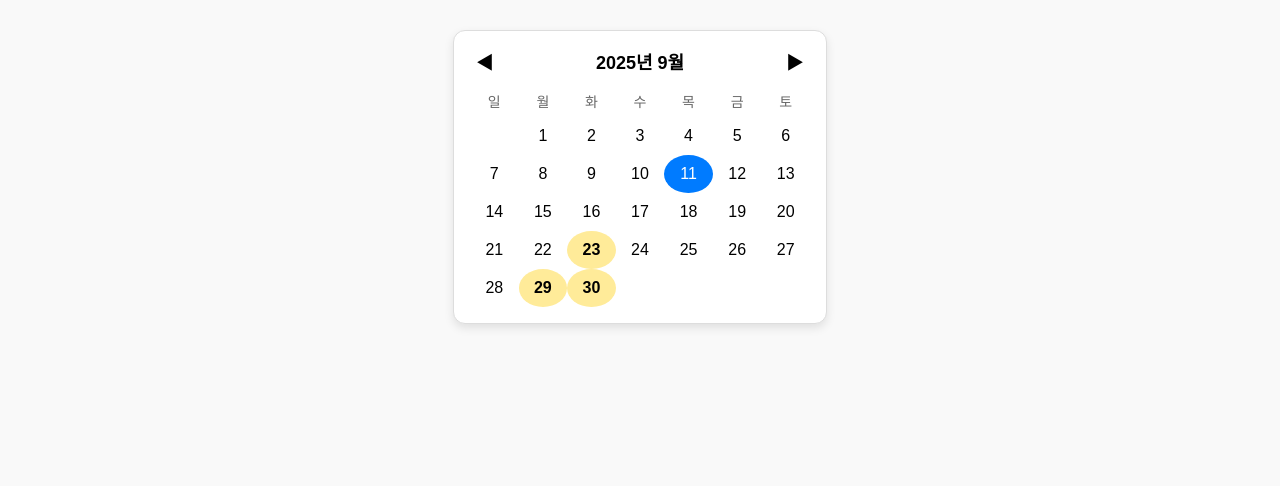
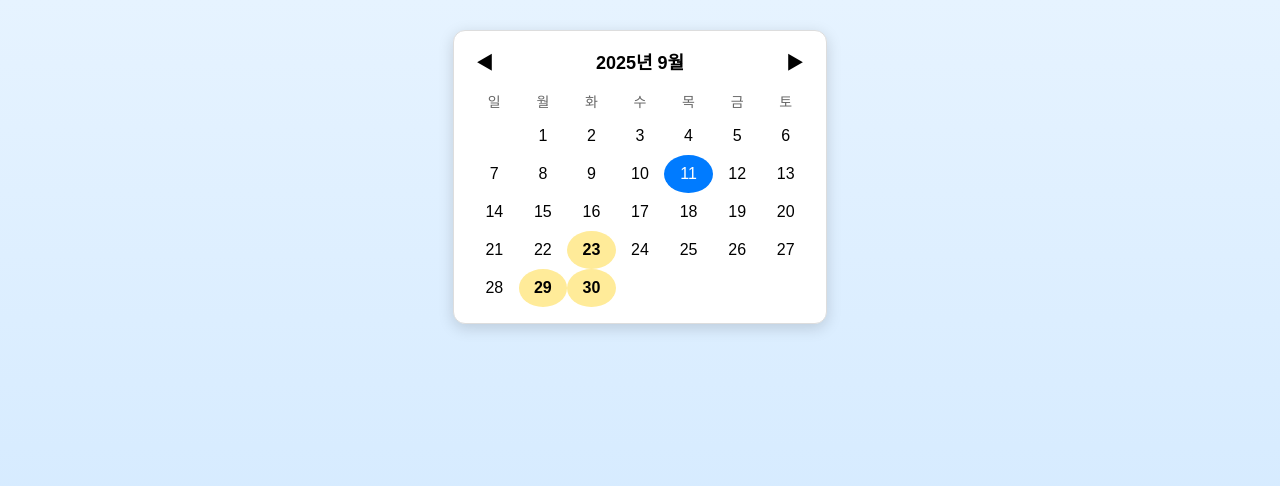
Before and after one commit to gunwi14/calendar.github.io, a plain HTML site: page index.html in a window 1280 px wide. Drawn offline with Linux system fonts and the light colour scheme.

Commit message:
Update index.html

```diff
--- a/index.html
+++ b/index.html
@@ -11,7 +11,8 @@
       align-items: flex-start;
       height: 100vh;
       margin: 0;
-      background: #f9f9f9;
+      /* 🌟 연한 파란색 그라데이션 배경 */
+      background: linear-gradient(180deg, #e6f3ff, #cce6ff);
       padding-top: 30px;
     }
     .calendar {
@@ -20,7 +21,7 @@
       border: 1px solid #ddd;
       border-radius: 12px;
       padding: 16px;
-      box-shadow: 0 4px 10px rgba(0,0,0,0.1);
+      box-shadow: 0 4px 15px rgba(0,0,0,0.15);
     }
     .header {
       display: flex;
```
